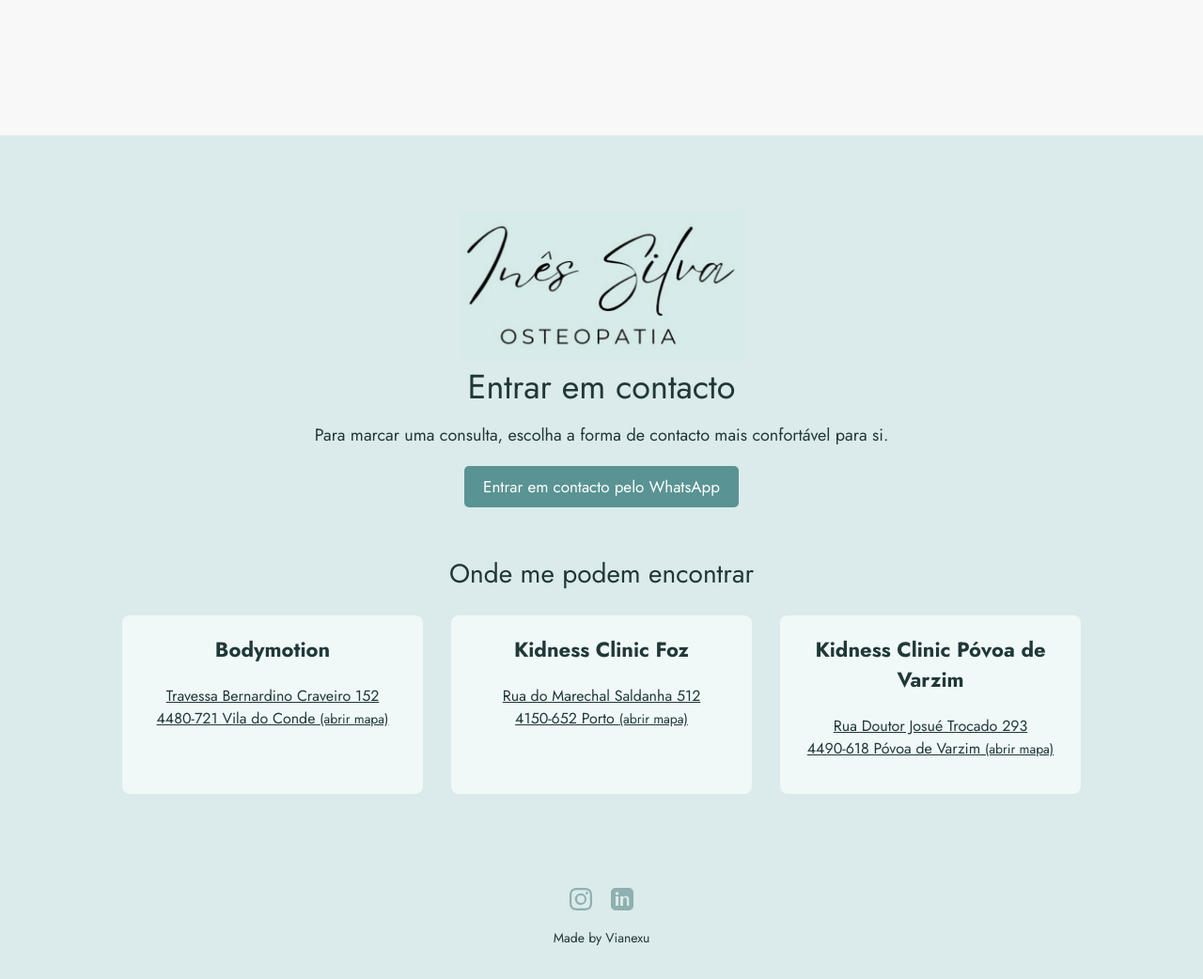
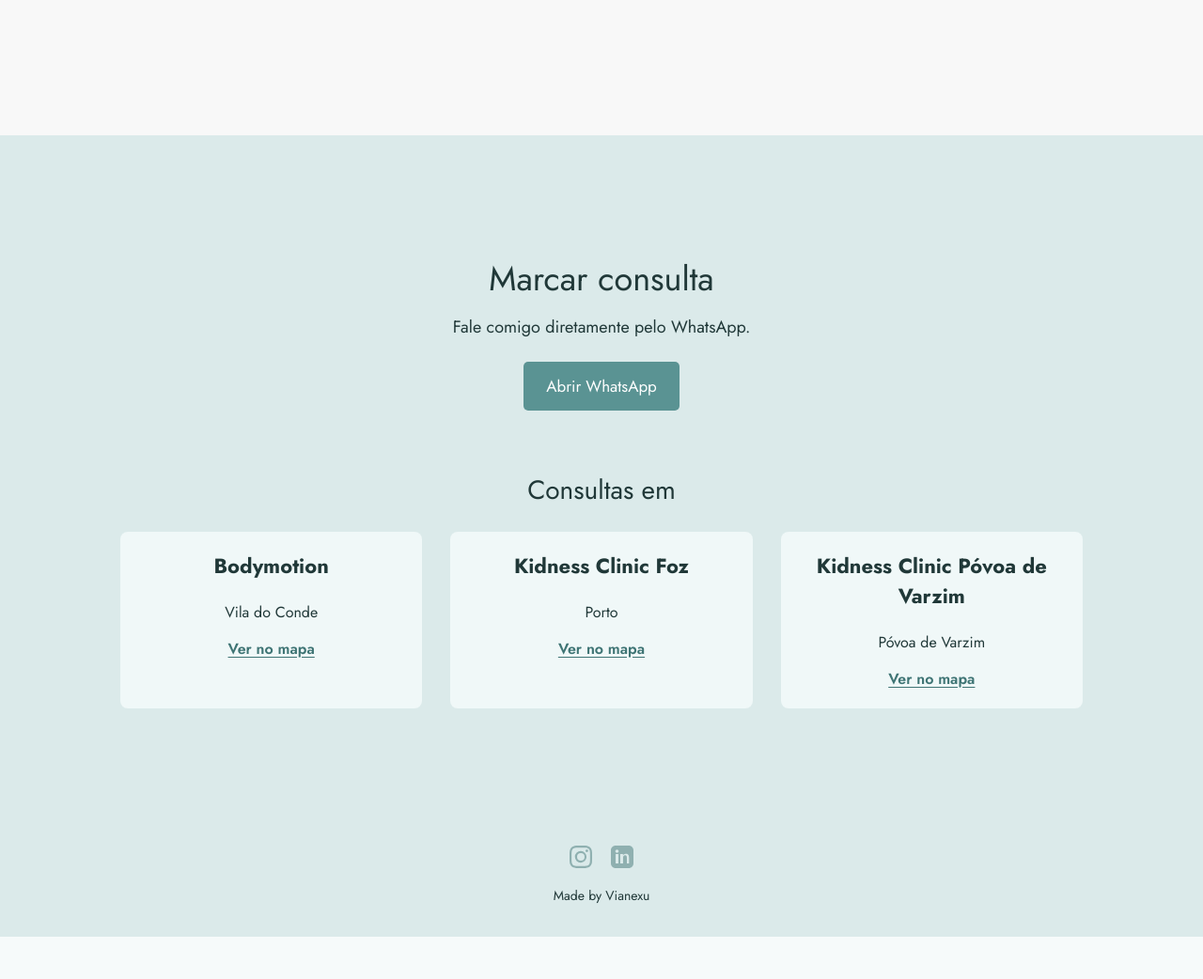
Before and after one commit to WOH2021/inesosteopata, a PHP site: page / in a window 1280 px wide. Shown: the part 4005-5047 px from the top of the page at 94% size. After the commit the page ends 5002 px from the top, so only its background shows below. Run offline with PHP 8.4, Linux system fonts and the light colour scheme.

Commit message:
Simplify appointment section layout
Co-authored-by: Copilot <223556219+Copilot@users.noreply.github.com>

```diff
--- a/index.html
+++ b/index.html
@@ -124,24 +124,30 @@
       <a href="https://escolapediatria.pt/curso/massagem-bebe/" target="_blank" rel="noopener noreferrer">Ver workshop na Escola de Pediatria</a>
     </div>
     <div id="contact">
-      <img class="logo" src="assets/images/inesosteologo.png" alt="Ines Osteopata Logo">
-      <h2>Entrar em contacto</h2>
-      <p class="contact-intro">Para marcar uma consulta, escolha a forma de contacto mais confortável para si.</p>
-      <a class="whatsapp-button" href="https://wa.me/351937951232?text=Ol%C3%A1%20In%C3%AAs%2C%20gostaria%20de%20marcar%20uma%20consulta." target="_blank" rel="noopener noreferrer">Entrar em contacto pelo WhatsApp</a>
-      <h3 class="locations-title">Onde me podem encontrar</h3>
+      <div class="contact-cta">
+        <h2>Marcar consulta</h2>
+        <p>Fale comigo diretamente pelo WhatsApp.</p>
+        <a class="whatsapp-button" href="https://wa.me/351937951232?text=Ol%C3%A1%20In%C3%AAs%2C%20gostaria%20de%20marcar%20uma%20consulta." target="_blank" rel="noopener noreferrer">Abrir WhatsApp</a>
+      </div>
+      <div class="contact-locations">
+      <h3 class="locations-title">Consultas em</h3>
       <div class="contact-container">
-        <div class="contact-card">
+        <a class="contact-card" href="https://www.google.com/maps/search/?api=1&amp;query=Travessa+Bernardino+Craveiro+152%2C+4480-721+Vila+do+Conde" target="_blank" rel="noopener noreferrer">
           <h3>Bodymotion</h3>
-          <p><a href="https://www.google.com/maps/search/?api=1&amp;query=Travessa+Bernardino+Craveiro+152%2C+4480-721+Vila+do+Conde" target="_blank" rel="noopener noreferrer">Travessa Bernardino Craveiro 152<br>4480-721 Vila do Conde <span class="external-label">(abrir mapa)</span></a></p>
-        </div>
-        <div class="contact-card">
+          <p>Vila do Conde</p>
+          <span>Ver no mapa</span>
+        </a>
+        <a class="contact-card" href="https://www.google.com/maps/search/?api=1&amp;query=Rua+do+Marechal+Saldanha+512%2C+4150-652+Porto" target="_blank" rel="noopener noreferrer">
           <h3>Kidness Clinic Foz</h3>
-          <p><a href="https://www.google.com/maps/search/?api=1&amp;query=Rua+do+Marechal+Saldanha+512%2C+4150-652+Porto" target="_blank" rel="noopener noreferrer">Rua do Marechal Saldanha 512<br>4150-652 Porto <span class="external-label">(abrir mapa)</span></a></p>
-        </div>
-        <div class="contact-card">
+          <p>Porto</p>
+          <span>Ver no mapa</span>
+        </a>
+        <a class="contact-card" href="https://www.google.com/maps/search/?api=1&amp;query=Rua+Doutor+Josue+Trocado+293%2C+4490-618+Povoa+de+Varzim" target="_blank" rel="noopener noreferrer">
           <h3>Kidness Clinic Póvoa de Varzim</h3>
-          <p><a href="https://www.google.com/maps/search/?api=1&amp;query=Rua+Doutor+Josue+Trocado+293%2C+4490-618+Povoa+de+Varzim" target="_blank" rel="noopener noreferrer">Rua Doutor Josué Trocado 293<br>4490-618 Póvoa de Varzim <span class="external-label">(abrir mapa)</span></a></p>
-        </div>
+          <p>Póvoa de Varzim</p>
+          <span>Ver no mapa</span>
+        </a>
+      </div>
       </div>
     </div>
   </main>
--- a/style.css
+++ b/style.css
@@ -459,13 +459,25 @@ footer {
   background: var(--accent);
 }
 
-.contact-intro {
-  margin: -0.5rem 0 1.25rem;
+#contact {
+  display: grid;
+  align-content: center;
+  gap: clamp(2.5rem, 6vw, 4rem);
+}
+
+.contact-cta {
+  max-width: 36rem;
+  margin: 0 auto;
+}
+
+.contact-cta p {
+  margin: -0.5rem 0 1.5rem;
   font-size: clamp(1rem, 2.5vw, 1.125rem);
 }
 
 .whatsapp-button {
-  margin-bottom: clamp(2.5rem, 6vw, 3.125rem);
+  margin: 0;
+  padding: 0.875rem 1.5rem;
   background: #5a9393;
   color: #fff;
   font-size: clamp(1rem, 2.5vw, 1.0625rem);
@@ -476,17 +488,20 @@ footer {
 }
 
 .contact-container {
-  display: flex;
-  flex-wrap: wrap;
-  justify-content: center;
+  display: grid;
+  grid-template-columns: repeat(3, minmax(0, 1fr));
+  max-width: 64rem;
+  margin: 0 auto;
   gap: clamp(1rem, 3vw, 1.875rem);
 }
 
 .contact-card {
-  width: min(100%, 20rem);
+  display: block;
   padding: 1.25rem;
   border-radius: 8px;
   background: #f0f8f8;
+  color: var(--text-color);
+  text-decoration: none;
   transition: transform 0.3s ease, box-shadow 0.3s ease;
 }
 
@@ -501,11 +516,14 @@ footer {
 }
 
 .contact-card p {
-  line-height: 1.5;
+  margin: 0.5rem 0 1rem;
 }
 
-.contact-card a {
-  color: inherit;
+.contact-card span {
+  color: #3e7474;
+  font-weight: 600;
+  text-decoration: underline;
+  text-underline-offset: 0.2rem;
 }
 
 footer {
@@ -641,6 +659,19 @@ footer {
   .column p {
     font-size: 0.9375rem;
   }
+
+  .contact-container {
+    grid-template-columns: 1fr;
+    gap: 0.75rem;
+  }
+
+  .contact-card {
+    padding: 1rem;
+  }
+
+  .contact-card p {
+    margin-bottom: 0.5rem;
+  }
 }
 
 @media (max-width: 50rem) and (orientation: landscape) {
```
